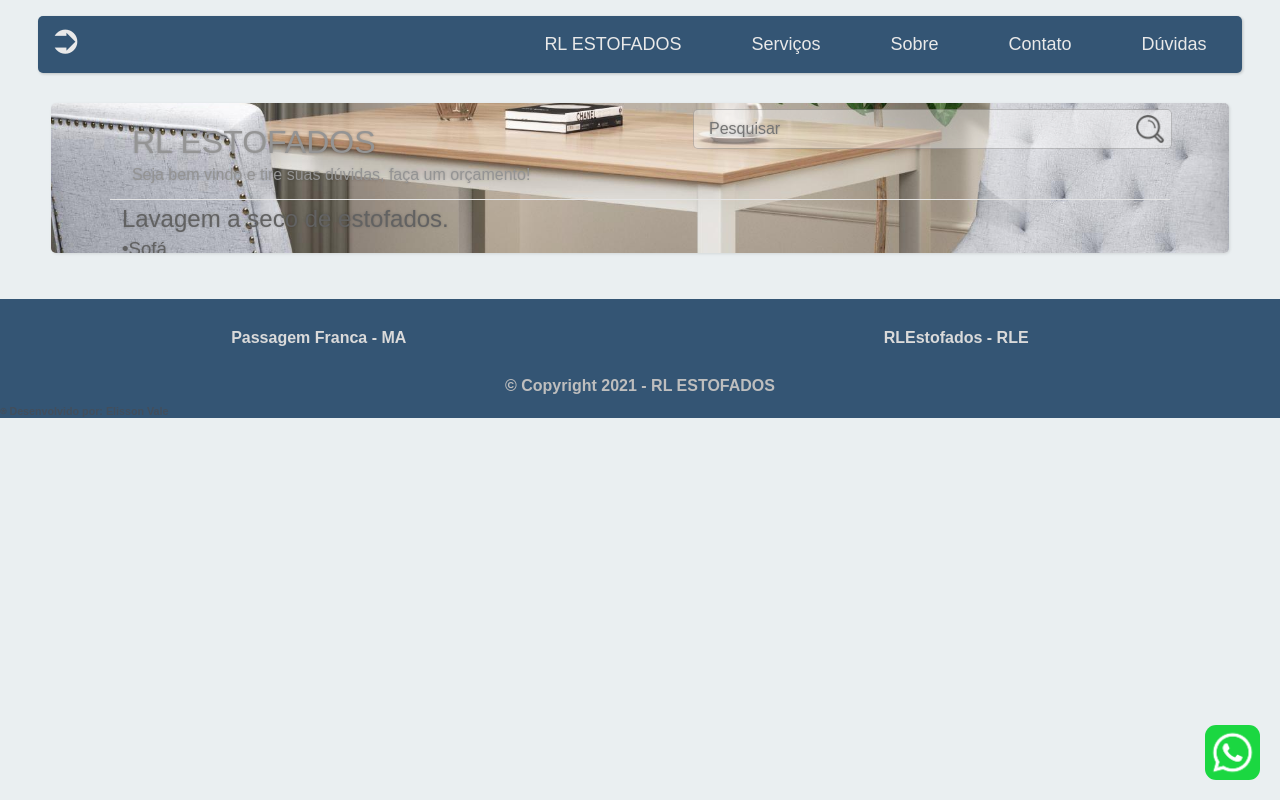
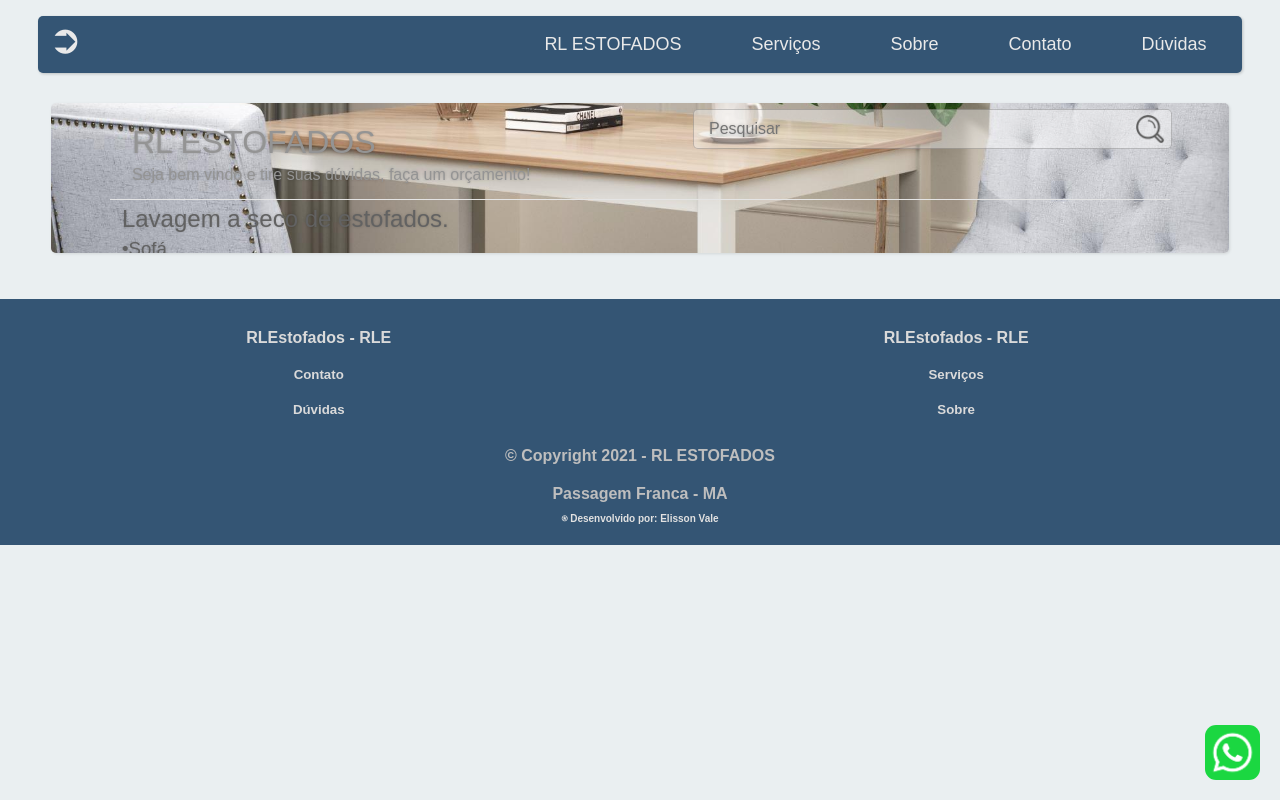
Before and after one commit to RLEstofados/HomePage, a plain HTML site: page index.html in a window 1280 px wide. Drawn offline with Linux system fonts and the light colour scheme.

Commit message:
Finalizado sem resalvas

```diff
--- a/index.html
+++ b/index.html
@@ -40,18 +40,18 @@
     </iframe>
     <div id="rodape">
             <div class="col-50">
-                <h4 class="text-rodape">Passagem Franca - MA</h4>
-                <h5 class="text-rodape menu-item-rodape" hidden="false">Serviços</h5>
-                <h5 class="text-rodape menu-item-rodape" hidden="false">Sobre</h5>
+                <h4 class="text-rodape">RLEstofados - RLE</h4>
+                <h5 class="text-rodape menu-item-rodape">Contato</h5>
+                <h5 class="text-rodape menu-item-rodape">Dúvidas</h5>
             </div>
             <div class="col-50">
-                <h4 class="text-rodape">RLEstofados - RLE</h4>
-                <h5 class="text-rodape menu-item-rodape" hidden="false">Contato</h5>
-                <h5 class="text-rodape menu-item-rodape" hidden="false">Dúvidas</h5>
-
+                <h4 id="hidden" class="text-rodape">RLEstofados - RLE</h4>
+                <h5 class="text-rodape menu-item-rodape">Serviços</h5>
+                <h5 class="text-rodape menu-item-rodape">Sobre</h5>
             </div>
             <h4 id="COPYRIGHT">&copy; Copyright 2021 - RL ESTOFADOS</h4>
-            <h6>&#9055; Desenvolvido por: Elisson Vale</h6>
+            <h4 id="pf">Passagem Franca - MA</h4>
+            <h6 style="color: rgb(225, 225, 225);text-align: center;font-size:10px;padding-bottom: 20px;">&#9055; Desenvolvido por: Elisson Vale</h6>
     </div>
 
     <a href="https://api.whatsapp.com/send?phone=5599984457926&text=Olá,%20gostaria de solicitar um orçamento!">
--- a/scripts/home.js
+++ b/scripts/home.js
@@ -4,23 +4,18 @@ let heightPhone = {'page/index': 500,'page/inicio': 500, 'page/servicos': 1800,
 let ActionMenu = {
     "rl estofados": () => {
         document.querySelector("iframe").src = "inicio.html";
-        resizing();
     },
     "serviços": () => {
         document.querySelector("iframe").src = "servicos.html";
-        resizing();
     },
     "sobre": () => {
         document.querySelector("iframe").src = "sobre.html";
-        resizing();
     },
     "contato": () => {
         document.querySelector("iframe").src = "contato.html";
-        resizing();
     },
     "dúvidas": () => {
         document.querySelector("iframe").src = "duvidas.html";
-        resizing();
     }
 };
 
@@ -67,6 +62,7 @@ function resizing(){
         iframe.height = staticHeight[page];
     }else {
         iframe.height = heightPhone[page];
+        document.getElementById("hidden").hidden = true;
     }
     resizeMenu(size);
 }
--- a/style/home.css
+++ b/style/home.css
@@ -144,11 +144,16 @@ h5,h6 {
     padding: 10px;
     text-align: center;
 }
+#pf {
+    color: rgb(190, 190, 190);
+    padding: 10px;
+    text-align: center;
+}
 .text-rodape {
     margin: 20px 20px;
     text-align: center;
     color: rgb(218, 218, 218);
 }
-.menu-item {
+.menu-item-rodape {
     cursor: pointer;
 }
```
